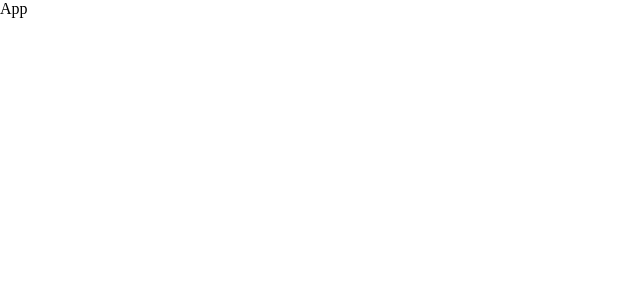
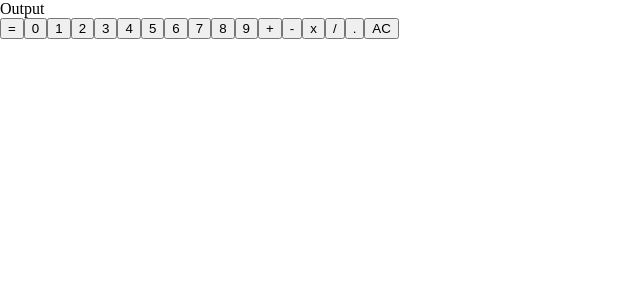
Before and after one commit to jpzs444/javascript-calculator, a React (Vite) app: page / in a window 1280 px wide. Shown: the top 300 px of the page, without its empty margins (0-640 px from the left). Built offline with nearby package versions, Linux system fonts and the light colour scheme.

Commit message:
feat: Create calculator components without functionality

```diff
--- a/index.html
+++ b/index.html
@@ -9,5 +9,6 @@
   <body>
     <div id="root"></div>
     <script type="module" src="/src/main.jsx"></script>
+    <script src="https://cdn.freecodecamp.org/testable-projects-fcc/v1/bundle.js"></script>
   </body>
 </html>
--- a/src/App.jsx
+++ b/src/App.jsx
@@ -1,6 +1,31 @@
+import { Button, Display, NumberButton, OperatorButton } from "./components"
+import { numbers, operators } from "./constants"
+
 const App = () => {
   return (
-    <div>App</div>
+    <div>
+      <main className="calculator">
+        <Display />
+        <Button id="equals" text="="/>
+        {numbers.map(number => (
+          <NumberButton
+            key={number.key}
+            id={number.key}
+            text={number.text}
+          />
+        ))}
+        {operators.map(operator => (
+          <OperatorButton
+            key={operator.id}
+            id={operator.id}
+            text={operator.text}
+          />
+        ))}
+        <Button id="decimal" text="."/>
+        <Button id="clear" text="AC"/>
+
+      </main>
+    </div>
   )
 }
 
--- /dev/null
+++ b/src/components/Button.jsx
@@ -0,0 +1,9 @@
+const Button = ({ id, text }) => {
+  return (
+    <button id={id} type="button">
+      {text}
+    </button>
+  )
+}
+
+export default Button
--- /dev/null
+++ b/src/components/Display.jsx
@@ -0,0 +1,9 @@
+const Display = () => {
+  return (
+    <div>
+      Output
+    </div>
+  )
+}
+
+export default Display
--- /dev/null
+++ b/src/components/NumberButton.jsx
@@ -0,0 +1,9 @@
+const NumberButton = ({ id, text }) => {
+  return (
+    <button id={id} type="button">
+      {text}
+    </button>
+  )
+}
+
+export default NumberButton
--- /dev/null
+++ b/src/components/OperatorButton.jsx
@@ -0,0 +1,9 @@
+const OperatorButton = ({ id, text }) => {
+  return (
+    <button id={id} type="button">
+      {text}
+    </button>
+  )
+}
+
+export default OperatorButton
--- /dev/null
+++ b/src/components/index.js
@@ -0,0 +1,11 @@
+import OperatorButton from "./OperatorButton";
+import NumberButton from "./NumberButton";
+import Display from "./Display";
+import Button from "./Button";
+
+export {
+  OperatorButton,
+  NumberButton,
+  Display,
+  Button,
+}
--- /dev/null
+++ b/src/constants/index.js
@@ -0,0 +1,61 @@
+export const numbers = [
+  {
+    id: 'zero',
+    text: 0,
+  },
+  {
+    id: 'one',
+    text: 1,
+  },
+  {
+    id: 'two',
+    text: 2,
+  },
+  {
+    id: 'three',
+    text: 3,
+  },
+  {
+    id: 'four',
+    text: 4,
+  },
+  {
+    id: 'five',
+    text: 5,
+  },
+  {
+    id: 'six',
+    text: 6,
+  },
+  {
+    id: 'seven',
+    text: 7,
+  },
+  {
+    id: 'eight',
+    text: 8,
+  },
+  {
+    id: 'nine',
+    text: 9,
+  },
+]
+
+export const operators = [
+  {
+    id: 'add',
+    text: '+',
+  },
+  {
+    id: 'subtract',
+    text: '-',
+  },
+  {
+    id: 'multiply',
+    text: 'x',
+  },
+  {
+    id: 'divide',
+    text: '/',
+  },
+]
```
